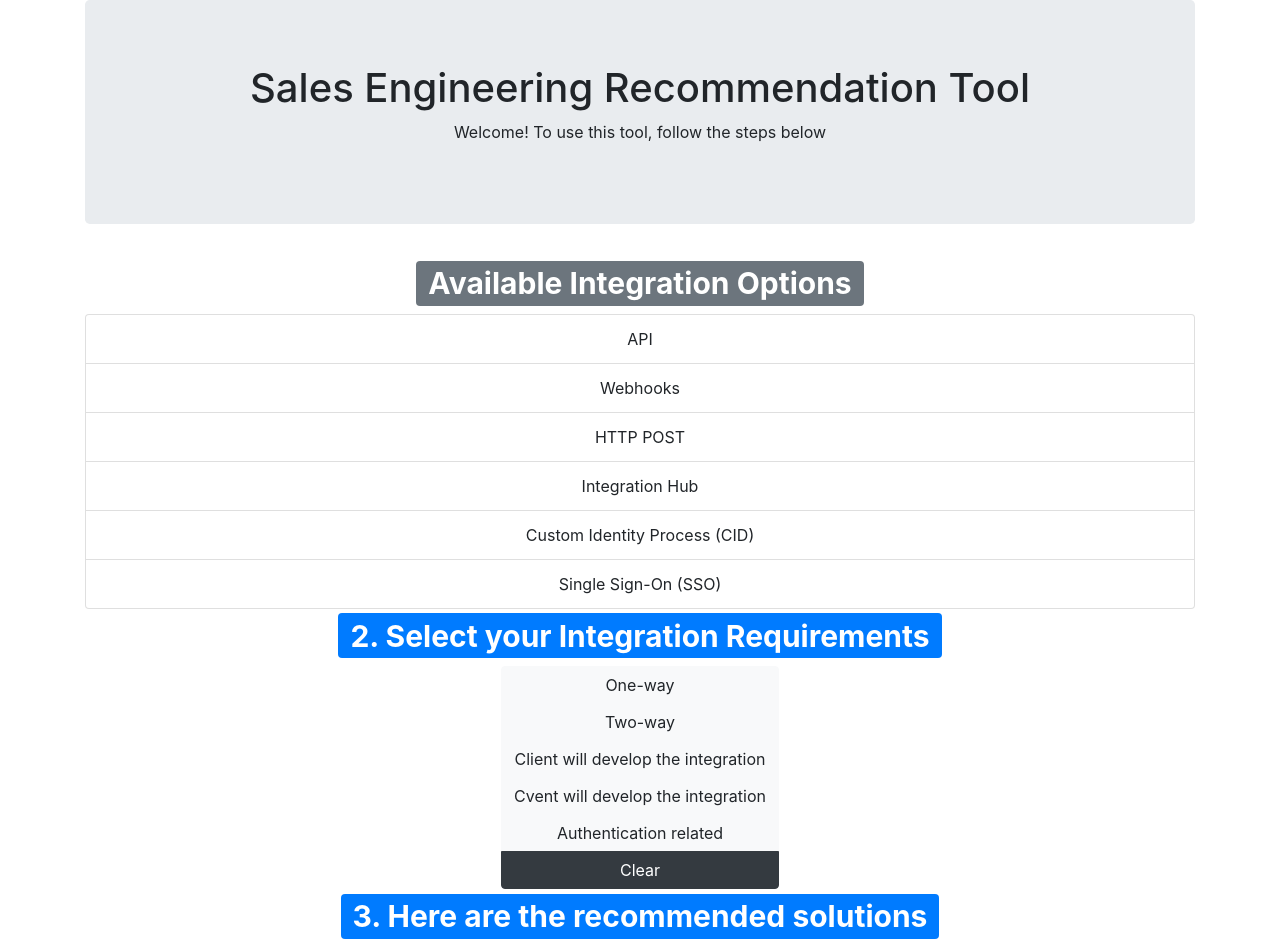
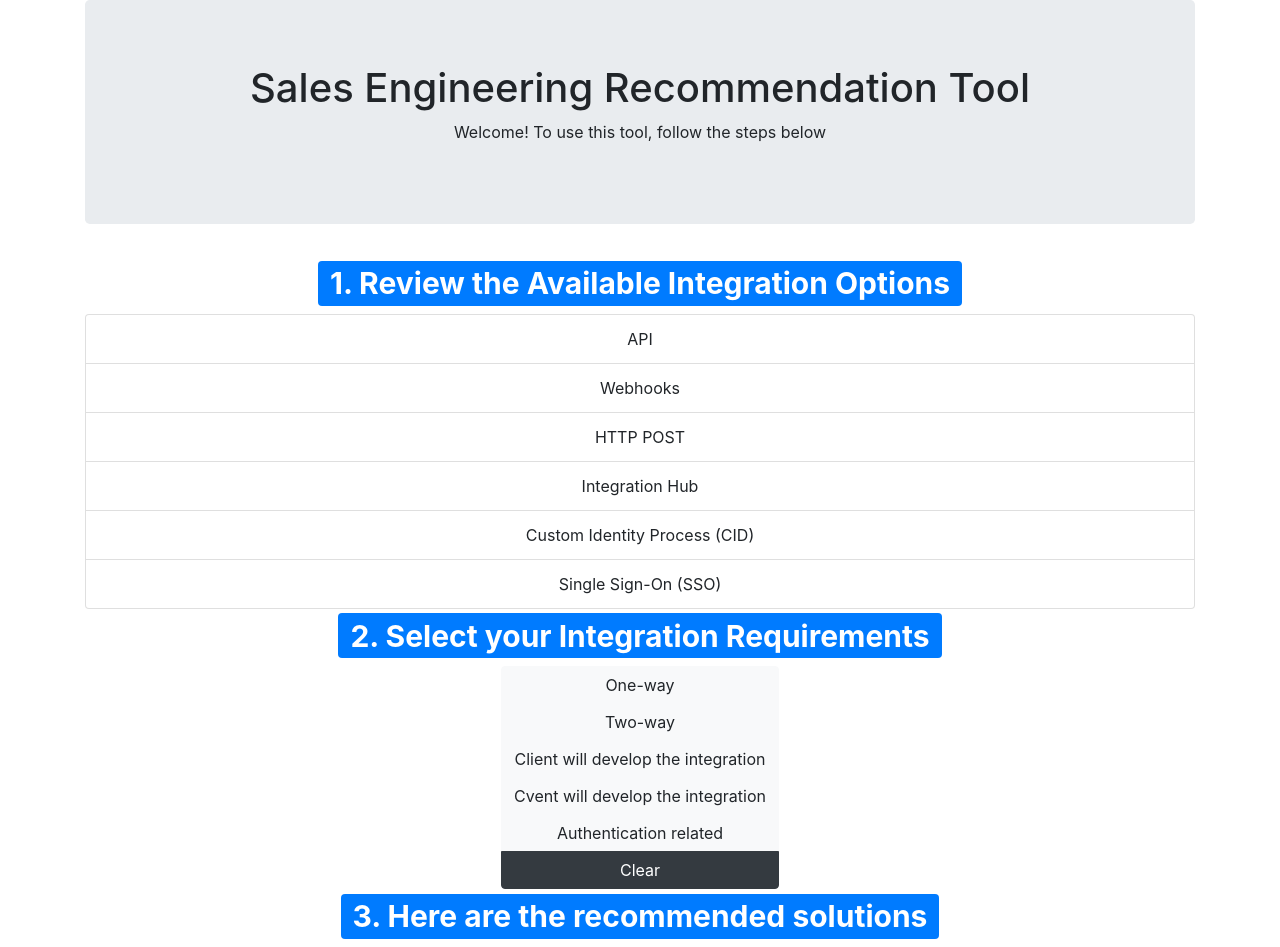
Before and after one commit to hkurniadi/integration-recommendation-app, a React (Create React App) app: page / in a window 1280 px wide. Built offline with nearby package versions, Linux system fonts and the light colour scheme.

Commit message:
updated the message to become steps

```diff
--- a/src/components/SolutionsList.js
+++ b/src/components/SolutionsList.js
@@ -41,7 +41,7 @@
 
   return (
     <div>
-      <h1><Badge variant="secondary">Available Integration Options</Badge></h1>
+      <h1><Badge variant="primary">1. Review the Available Integration Options</Badge></h1>
       <ListGroup as="ul">
         {
           allSolutions.map((x) =>
```
